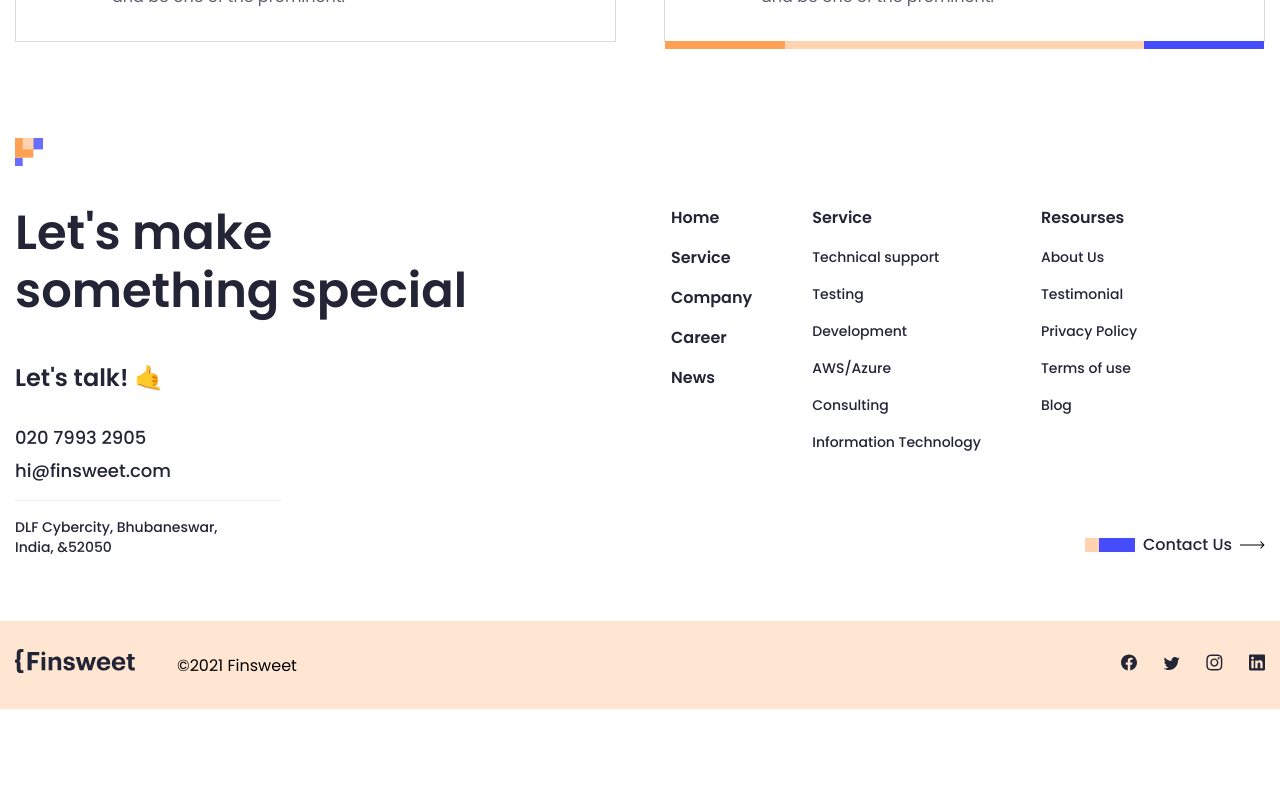
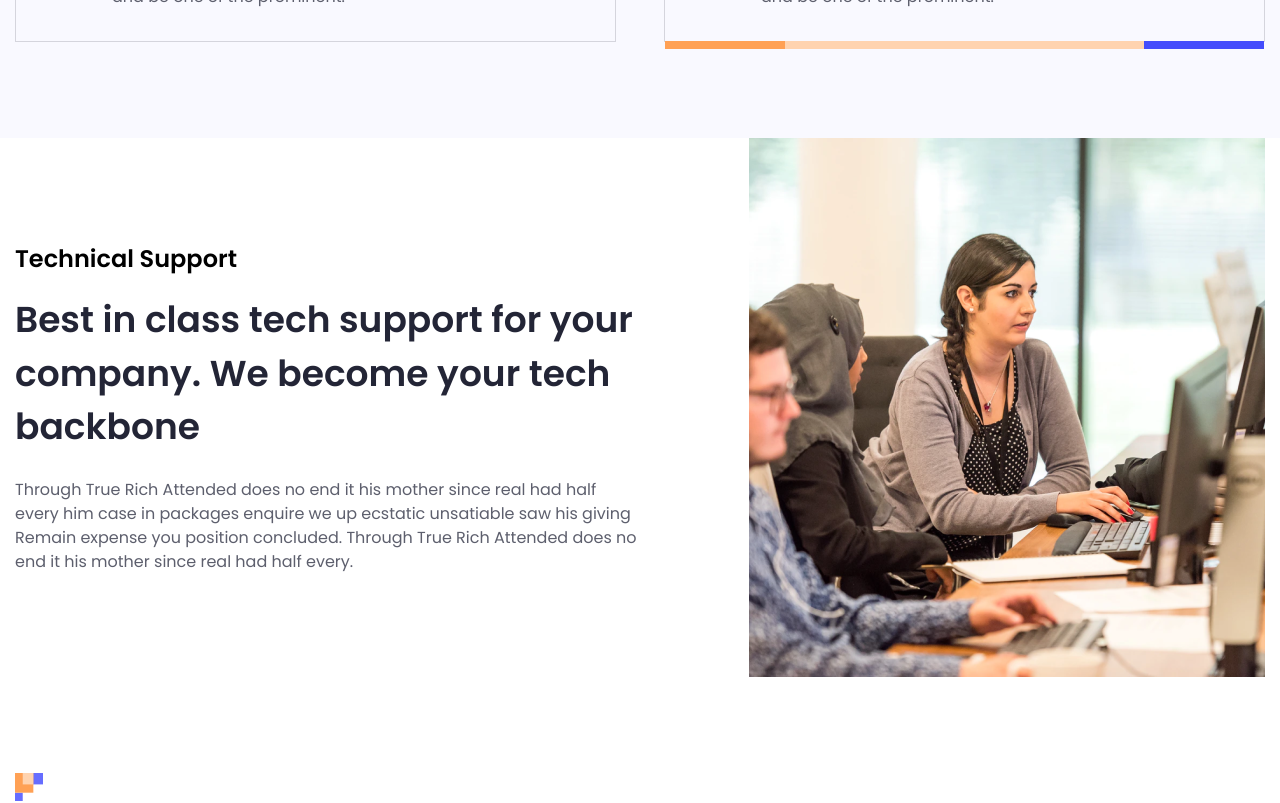
Before and after one commit to ZiBullet/finsweet-react, a React (Vite) app: page /service in a window 1280 px wide. Shown: the part 1680-2483 px from the top of the page. Before the commit the page ends 2389 px from the top, so only its background shows below. Built offline with nearby package versions, Linux system fonts and the light colour scheme.

Commit message:
service - technicalSupport - done

```diff
--- /dev/null
+++ b/src/assets/scss/ServicePage/Process.scss
@@ -0,0 +1,5 @@
+.process {
+    &.service-page {
+        background: #F9F9FF;
+    }
+}
--- a/src/assets/scss/ServicePage/ServicePage.scss
+++ b/src/assets/scss/ServicePage/ServicePage.scss
@@ -1 +1,2 @@
-@import "./Services.scss";
+@import "./Services.scss", "./Process.scss",
+"./TechnicalSupport.scss";
--- /dev/null
+++ b/src/assets/scss/ServicePage/TechnicalSupport.scss
@@ -0,0 +1,37 @@
+$black: #000000;
+$darkBlue: #232536;
+
+.technical-support {
+    padding-bottom: 96px;
+
+    &__wrap {
+        display: flex;
+        align-items: center;
+        justify-content: space-between;
+        gap: 32px;
+
+        @media screen and (max-width: 1080px) {
+            flex-direction: column;
+            align-items: normal;
+        }
+    }
+
+    &__desc {
+        max-width: 624px;
+        width: 100%;
+    }
+
+    &__title-mini {
+        margin-bottom: 16px;
+    }
+
+    &__title {
+        margin-bottom: 24px;
+    }
+
+    &__img {
+        align-self: center;
+        max-width: 516px;
+        width: 100%;
+    }
+}
--- a/src/assets/scss/base.scss
+++ b/src/assets/scss/base.scss
@@ -45,6 +45,20 @@ $text-p: #5D5F6D;
   line-height: 24px;
 }
 
+.title-h3 {
+  color: $darkBlue;
+  font-size: clamp(1.125rem, 0.75rem + 1.88vw, 2.25rem);
+  font-weight: 600;
+  line-height: clamp(2.125rem, 1.708rem + 2.08vw, 3.375rem);
+}
+
+.title-h4 {
+  color: $black;
+  font-size: 24px;
+  font-weight: 600;
+  line-height: 36px;
+}
+
 body {
   overflow-x: hidden;
 
@@ -85,9 +99,11 @@ address {
   .line-orange {
     background: $orange;
   }
+
   .line-beige {
     background: $beige;
   }
+
   .line-blue {
     background: $blue;
   }
@@ -150,21 +166,25 @@ address {
     left: 0;
     rotate: 0deg;
   }
+
   25% {
     top: 57%;
     left: 0;
     rotate: -90deg;
   }
+
   50% {
     top: 57%;
     left: 87%;
     rotate: -180deg;
   }
+
   75% {
     top: 0;
     left: 87%;
     rotate: -270deg;
   }
+
   100% {
     top: 0;
     left: 0;
--- a/src/pages/HomePage/HomePage.jsx
+++ b/src/pages/HomePage/HomePage.jsx
@@ -62,7 +62,7 @@ const HomePage = () => {
       <About images={images} />
       <Expertise />
       <Services />
-      <Process />
+      <Process parentClass={"home-page"} />
       <Customers />
       <Blogs allBlogs={allBlogs} />
       <Newsletter />
--- a/src/pages/HomePage/Process.jsx
+++ b/src/pages/HomePage/Process.jsx
@@ -6,9 +6,9 @@ import deploymentIcon from "./assets/icons/deployment.svg";
 import maintanceIcon from "./assets/icons/maintance.svg";
 
 
-const Process = () => {
+const Process = ({ parentClass }) => {
     return (
-        <section className="process">
+        <section className={`process ${parentClass}`}>
             <div className="process__wrap container">
                 <div className="process__desc">
                     <h5 className="process__title-mini title-mini">Our Process</h5>
--- a/src/pages/ServicePage/ServicePage.jsx
+++ b/src/pages/ServicePage/ServicePage.jsx
@@ -1,10 +1,12 @@
 import Services from "./Services"
 import Process from "../HomePage/Process"
+import TechnicalSupport from "./TechnicalSupport"
 const ServicePage = () => {
   return (
     <main className="main">
       <Services />
-      <Process />
+      <Process parentClass={"service-page"} />
+      <TechnicalSupport />
     </main>
   )
 }
--- /dev/null
+++ b/src/pages/ServicePage/TechnicalSupport.jsx
@@ -0,0 +1,18 @@
+import technical1 from "./assets/images/technical1.png";
+
+const TechnicalSupport = () => {
+    return (
+        <section id="technical-support" className="technical-support">
+            <div className="technical-support__wrap container">
+                <div className="technical-support__desc">
+                    <h4 className="technical-support__title-mini title-h4">Technical Support</h4>
+                    <h3 className="technical-support__title title-h3">Best in class tech support for your company. We become your tech backbone</h3>
+                    <p className="technical-support__text text-p">Through True Rich Attended does no end it his mother since real had half every him case in packages enquire we up ecstatic unsatiable saw his giving Remain expense you position concluded. Through True Rich Attended does no end it his mother since real had half every.</p>
+                </div>
+                <img src={technical1} alt="technical1" className="technical-support__img" />
+            </div>
+        </section>
+    )
+}
+
+export default TechnicalSupport
```
Also changed, not shown: src/pages/ServicePage/assets/images/technical1.png (added).
